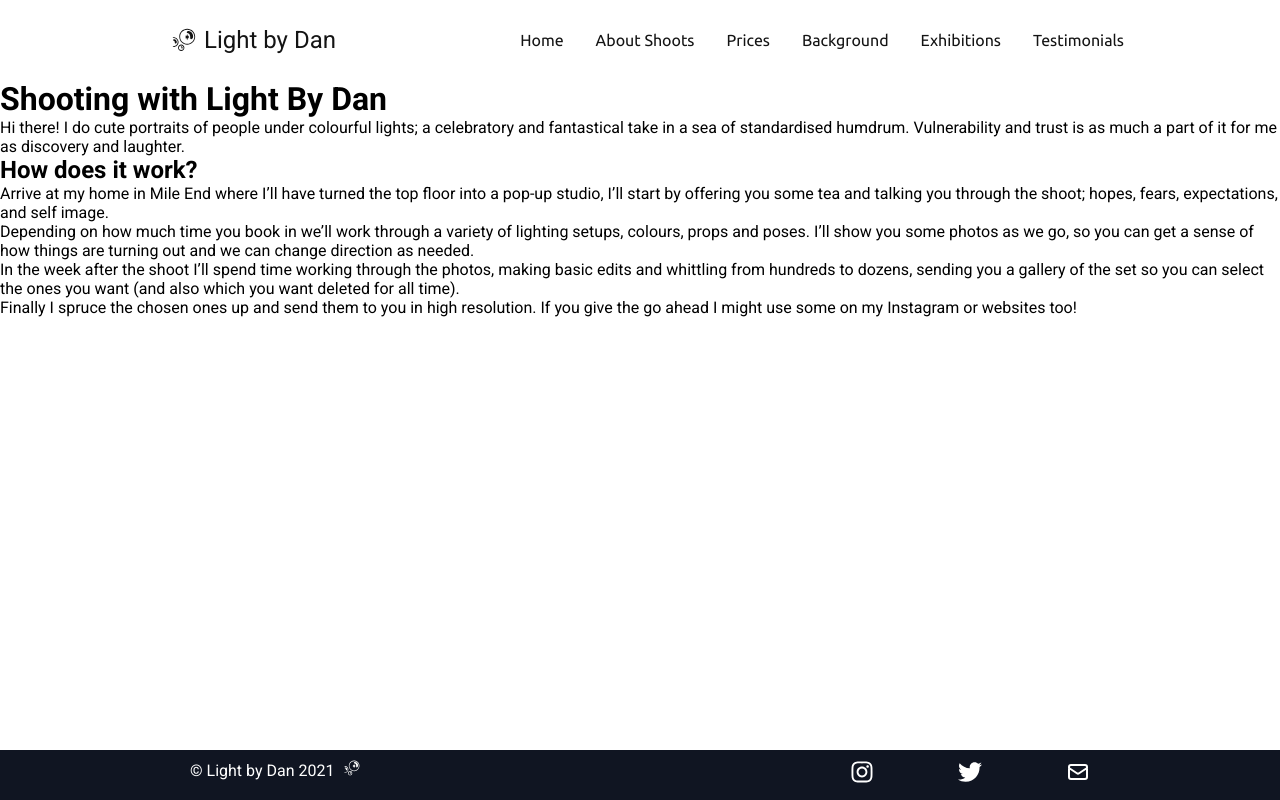
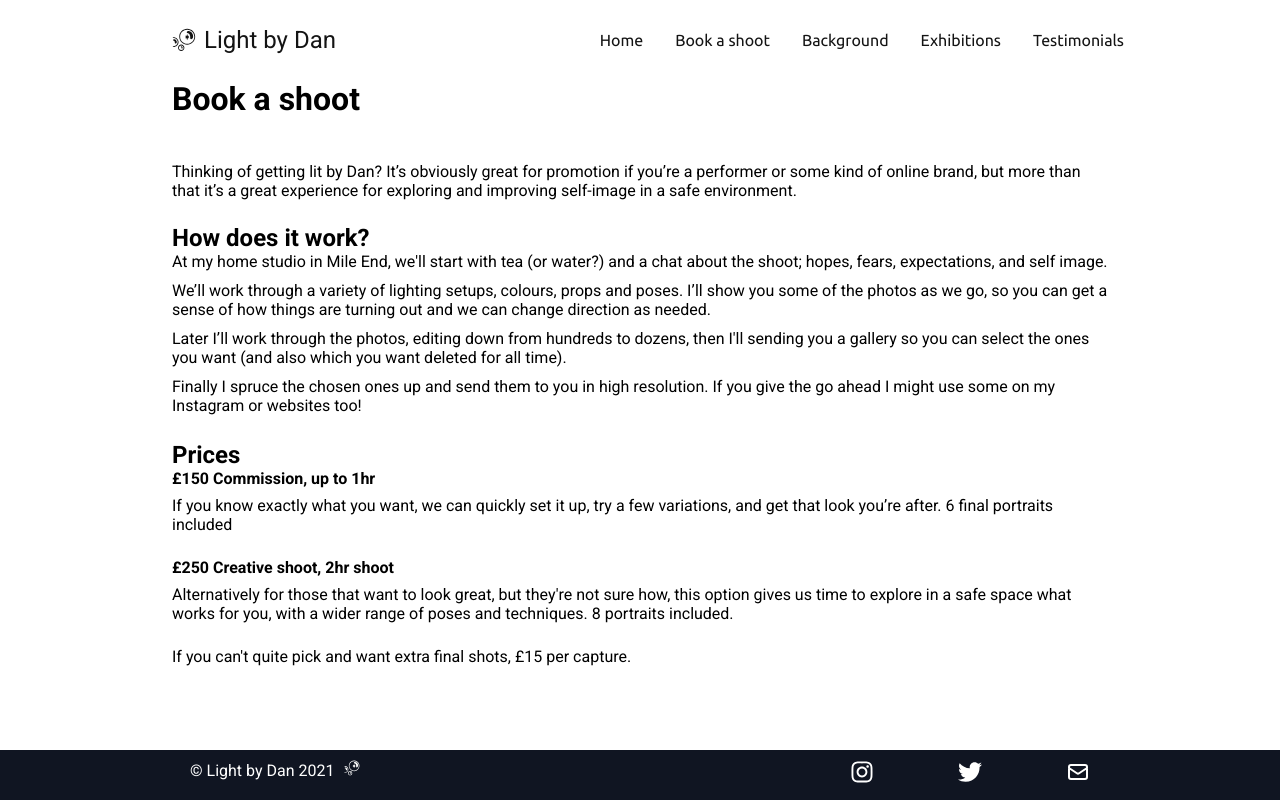
Before and after one commit to DanielGovan/gatsby-gallery-site, a Gatsby site: page /aboutShoots in a window 1280 px wide. Built offline with nearby package versions, Linux system fonts and the light colour scheme; Gatsby itself is replaced by a stand-in of ours.

Commit message:
Text updates and basic compoents

```diff
--- a/src/components/LayoutElements.js
+++ b/src/components/LayoutElements.js
@@ -54,3 +54,15 @@ export const SubHeader = styled.h2`
 export const Para = styled.p`
   margin: 0.5rem 0 1.5rem;
 `
+
+export const List = styled.ul`
+  margin: 0;
+  padding: 0;
+  list-style: none;
+`
+export const ListItem = styled.li`
+  /* max-width: 400px; */
+  //min-width: 80%;
+  margin: 0;
+  padding: 0 0 10px 0;
+`
--- a/src/components/NavBar.js
+++ b/src/components/NavBar.js
@@ -51,10 +51,7 @@ const NavBar = () => {
                 <NavLinks to="/">Home</NavLinks>
               </NavItem>
               <NavItem>
-                <NavLinks to="/aboutShoots/">About Shoots</NavLinks>
-              </NavItem>
-              <NavItem>
-                <NavLinks to="/shootPrices/">Prices</NavLinks>
+                <NavLinks to="/aboutShoots/">Book a shoot</NavLinks>
               </NavItem>
               <NavItem>
                 <NavLinks to="/background/">Background</NavLinks>
--- a/src/pages/aboutShoots.js
+++ b/src/pages/aboutShoots.js
@@ -1,41 +1,69 @@
 import React from "react"
 
 import Layout from "../components/layout"
+import {
+  Header,
+  SubHeader,
+  Para,
+  InnerWrap,
+  List,
+  ListItem,
+} from "../components/LayoutElements"
 import SEO from "../components/seo"
 
 const AboutShoots = () => (
   <Layout>
-    <SEO title="About shoots" />
-    <h1>Shooting with Light By Dan</h1>
-    <p>
-      Hi there! I do cute portraits of people under colourful lights; a
-      celebratory and fantastical take in a sea of standardised humdrum.
-      Vulnerability and trust is as much a part of it for me as discovery and
-      laughter.
-    </p>
-    <h2>How does it work?</h2>
-    <p>
-      Arrive at my home in Mile End where I’ll have turned the top floor into a
-      pop-up studio, I’ll start by offering you some tea and talking you through
-      the shoot; hopes, fears, expectations, and self image.
-    </p>
-    <p>
-      Depending on how much time you book in we’ll work through a variety of
-      lighting setups, colours, props and poses. I’ll show you some photos as we
-      go, so you can get a sense of how things are turning out and we can change
-      direction as needed.
-    </p>
-    <p>
-      In the week after the shoot I’ll spend time working through the photos,
-      making basic edits and whittling from hundreds to dozens, sending you a
-      gallery of the set so you can select the ones you want (and also which you
-      want deleted for all time).
-    </p>
-    <p>
-      Finally I spruce the chosen ones up and send them to you in high
-      resolution. If you give the go ahead I might use some on my Instagram or
-      websites too!
-    </p>
+    <SEO title="Book a shoot" />
+    <InnerWrap>
+      <Header>Book a shoot</Header>
+      <Para>
+        Thinking of getting lit by Dan? It’s obviously great for promotion if
+        you’re a performer or some kind of online brand, but more than that it’s
+        a great experience for exploring and improving self-image in a safe
+        environment.
+      </Para>
+      <SubHeader>How does it work?</SubHeader>
+
+      <List>
+        <ListItem>
+          At my home studio in Mile End, we'll start with tea (or water?) and a
+          chat about the shoot; hopes, fears, expectations, and self image.
+        </ListItem>
+        <ListItem>
+          We’ll work through a variety of lighting setups, colours, props and
+          poses. I’ll show you some of the photos as we go, so you can get a
+          sense of how things are turning out and we can change direction as
+          needed.
+        </ListItem>
+        <ListItem>
+          Later I’ll work through the photos, editing down from hundreds to
+          dozens, then I'll sending you a gallery so you can select the ones you
+          want (and also which you want deleted for all time).
+        </ListItem>
+        <ListItem>
+          Finally I spruce the chosen ones up and send them to you in high
+          resolution. If you give the go ahead I might use some on my Instagram
+          or websites too!
+        </ListItem>
+      </List>
+
+      <SubHeader>Prices</SubHeader>
+
+      <strong>£150 Commission, up to 1hr</strong>
+      <Para>
+        If you know exactly what you want, we can quickly set it up, try a few
+        variations, and get that look you’re after. 6 final portraits included
+      </Para>
+      <strong> £250 Creative shoot, 2hr shoot</strong>
+      <Para>
+        Alternatively for those that want to look great, but they're not sure
+        how, this option gives us time to explore in a safe space what works for
+        you, with a wider range of poses and techniques. 8 portraits included.
+      </Para>
+      <Para>
+        If you can't quite pick and want extra final shots, £15 per capture.
+      </Para>
+    </InnerWrap>
   </Layout>
 )
 
--- a/src/pages/background.js
+++ b/src/pages/background.js
@@ -11,11 +11,9 @@ import SEO from "../components/seo"
 
 const Background = () => (
   <Layout>
-    <SEO title="History" />
+    <SEO title="Background" />
     <InnerWrap>
-      <Header>History</Header>
-
-      <Para></Para>
+      <Header>Background</Header>
 
       <SubHeader>Nightlife</SubHeader>
       <Para>
--- a/src/pages/testimonials.js
+++ b/src/pages/testimonials.js
@@ -8,6 +8,8 @@ import {
   ImageItem,
   ImageGrid,
   InnerWrap,
+  Header,
+  Para,
 } from "../components/LayoutElements"
 
 const Testimonials = () => {
@@ -36,8 +38,8 @@ const Testimonials = () => {
     <Layout>
       <SEO title="Testimonials" />
       <InnerWrap>
-        <h1>Testimonials</h1>
-        <p>A few quick reviews from instagram...</p>
+        <Header>Testimonials</Header>
+        <Para>Some quick reviews taken from instagram...</Para>
       </InnerWrap>
 
       <ImageContainer>
```
Also changed, not shown: src/components/HeroSection.js (+19 -14 lines), src/components/HeroSectionElements.js (+5 -5 lines), src/pages/exhibitions.js (+8 -5 lines), src/pages/shootPrices.js (deleted, +0 -33 lines).
